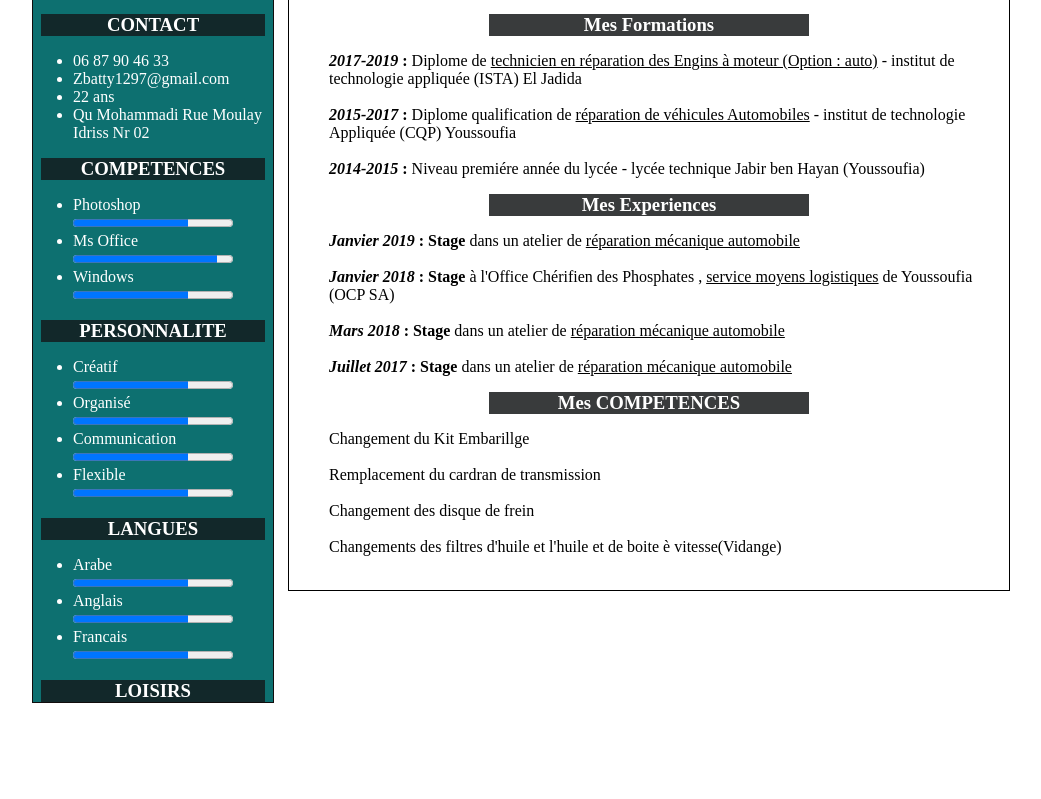
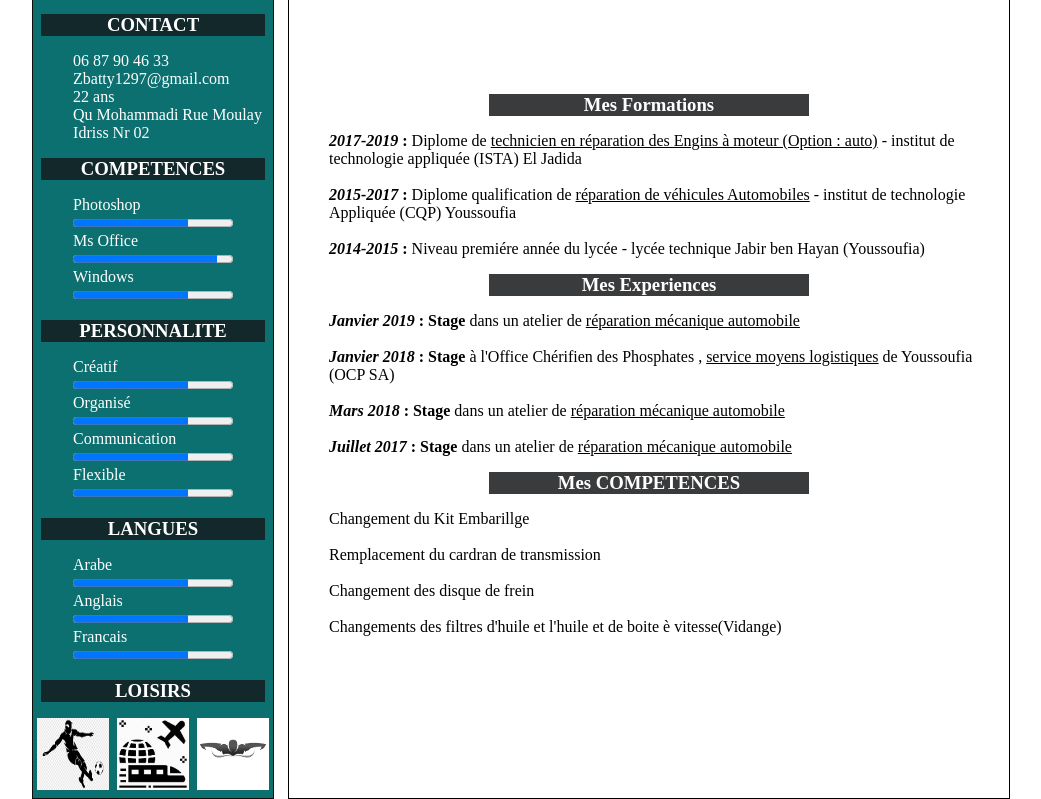
Before and after one commit to Youcode-beginners/CV-Demo, a plain HTML site: page index.html in a window 1280 px wide. Shown: the part 197-996 px from the top of the page, without its empty margins (119-1160 px from the left). Before the commit the page ends 900 px from the top, so only its background shows below. Drawn offline with Linux system fonts and the light colour scheme.

Commit message:
modified index and style add file img

```diff
--- a/index.html
+++ b/index.html
@@ -50,6 +50,12 @@
             </div>
             <div class="myloisirs">
                 <h3>LOISIRS</h3>
+                <div class="myphoto">
+                    <img src="img/image.png"/>
+                    <img src="img/download.jpg"/>
+                    <img src="img/images.png"/>
+
+                </div>
             </div>
         </div>
         <div id="MyInformations">
--- a/style.css
+++ b/style.css
@@ -15,7 +15,7 @@ body{
 }
 #mycontact {
    border: 1px solid rgb(17, 13, 13);
-   height: 44rem;
+   height: 50rem;
    width: 15rem;
    background-color: rgb(13, 112, 112);
    color: white;
@@ -32,10 +32,20 @@ body{
     color: white;
     background-color: rgba(21, 24, 26, 0.808);
 }
+.Contact ul,
+.mycompetences ul,
+.mypersonnalite ul,
+.mylangues ul {
+    list-style-type: none;
+
+}
+
 #MyInformations {
+  height: 45rem;
   width: 45rem;
   border: 1px solid black;
   float: right;
+  padding-top: 5rem;
 }
 .title h1{
      margin: 60px auto;
@@ -56,21 +66,12 @@ body{
 .experiences ul ,
 .competences ul{
     list-style-type: none;
-};
-/* #mycontact ul label {
-    padding-right: 10px;
-    font-size: 1rem;
 }
-#mycontact {
-   border: 1px solid rgb(17, 13, 13);
-   height: 44rem;
-   width: 15rem;
-   background-color: rgb(7, 61, 61);
+.myphoto img {
+    width: 4.5rem;
+    height: 4.5rem;
 }
-.Contact h3{
-    text-align: center;
-    /* border: 1px solid black; */
-    /* width: 14rem;
-    margin: 1rem auto;
-    color: white;
-    background-color: rgba(21, 24, 26, 0.808); */
+.myphoto {
+    display: flex;
+    justify-content: space-around;
+}
```
Also changed, not shown: img/download.jpg (added), img/image.png (added), img/images.png (added).
